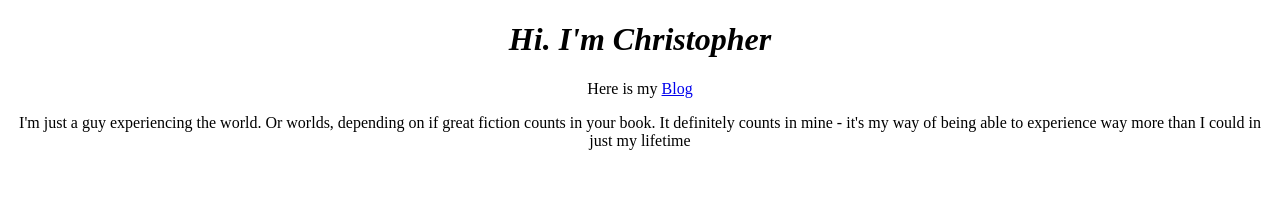
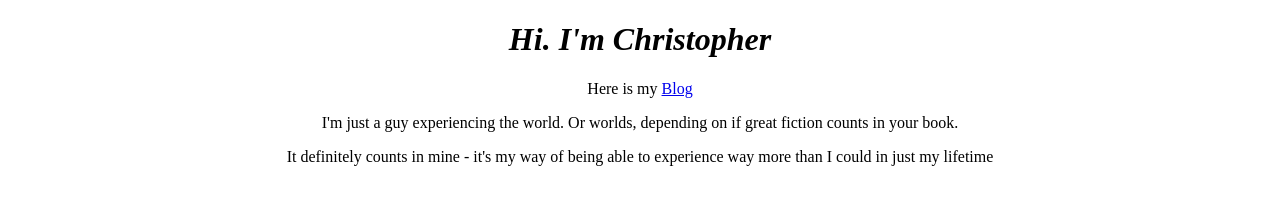
Before and after one commit to cnvazquez/cnvazquez.github.io, a plain HTML site: page index.html in a window 1280 px wide. Drawn offline with Linux system fonts and the light colour scheme.

Commit message:
Updated Test 1

```diff
--- a/index.html
+++ b/index.html
@@ -8,7 +8,9 @@
 
 		<h1>Hi. I'm Christopher</h1>
 		<p>Here is my <a href="cnvazquez.com/blog">Blog</a></p>
-		<p>I'm just a guy experiencing the world. Or worlds, depending on if great fiction counts in your book. It definitely counts in mine - it's my way of being able to experience way more than I could in just my lifetime</p>
+
+		<p class="bio">I'm just a guy experiencing the world. Or worlds, depending on if great fiction counts in your book.</p>
+		<p>It definitely counts in mine - it's my way of being able to experience way more than I could in just my lifetime</p>
 
 	</body>
 </html>
--- a/stylesheet.css
+++ b/stylesheet.css
@@ -14,3 +14,6 @@ img {
 p {
 	text-align: center;
 }
+
+.bio {
+}
```
